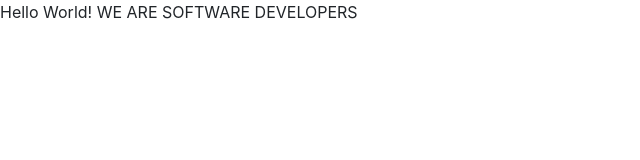
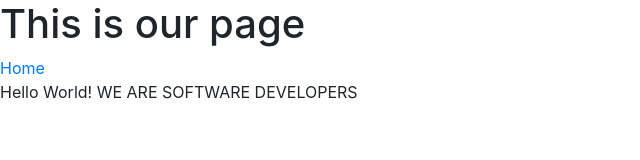
Before and after one commit to raheebwa/aheebwa_joyce, a plain HTML site: page index.html in a window 1280 px wide. Shown: the whole page, without its empty margins (0-640 px from the left). Drawn offline with nearby package versions, Linux system fonts and the light colour scheme.

Commit message:
user story 1-5

```diff
--- a/index.html
+++ b/index.html
@@ -9,7 +9,16 @@
   </head>
 
   <body>
-    <script src="https://cdn.freecodecamp.org/testable-projects-fcc/v1/bundle.js"></script>
+
+    <section id="welcome-section">
+      <h1>This is our page</h1>
+    </section>
+    <section id="Projects">
+      <title class="project-tile"></title>
+      <a href="index.html">Home</a>
+
+    </section>
+
 
     <!--
 
@@ -33,6 +42,7 @@
     <script src="https://cdnjs.cloudflare.com/ajax/libs/popper.js/1.14.3/umd/popper.min.js" integrity="sha384-ZMP7rVo3mIykV+2+9J3UJ46jBk0WLaUAdn689aCwoqbBJiSnjAK/l8WvCWPIPm49" crossorigin="anonymous"></script>
     <script src="https://stackpath.bootstrapcdn.com/bootstrap/4.1.3/js/bootstrap.min.js" integrity="sha384-ChfqqxuZUCnJSK3+MXmPNIyE6ZbWh2IMqE241rYiqJxyMiZ6OW/JmZQ5stwEULTy" crossorigin="anonymous"></script>
     <script src="https://cdn.freecodecamp.org/testable-projects-fcc/v1/bundle.js"></script>
+    <script src="https://cdn.freecodecamp.org/testable-projects-fcc/v1/bundle.js"></script>
     <script  src="js/index.js"></script>
   </body>
 </html>
```
